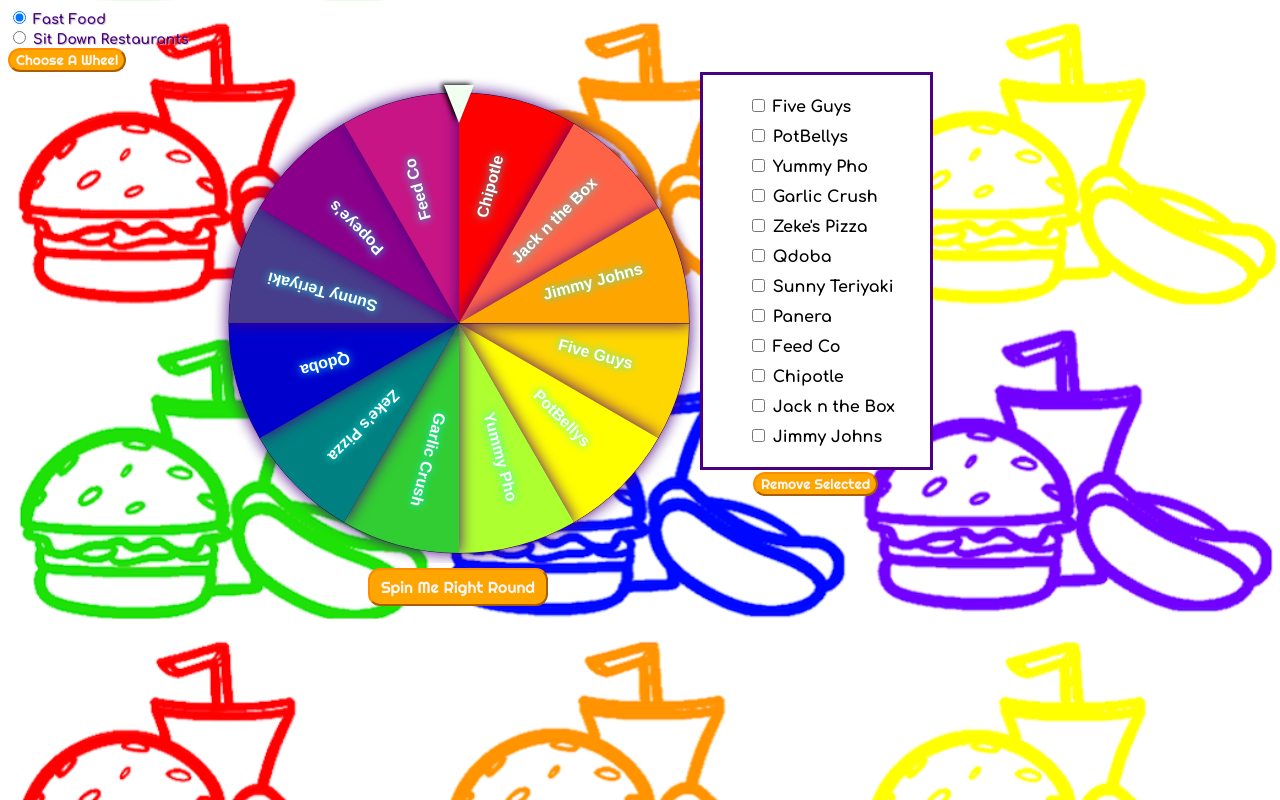
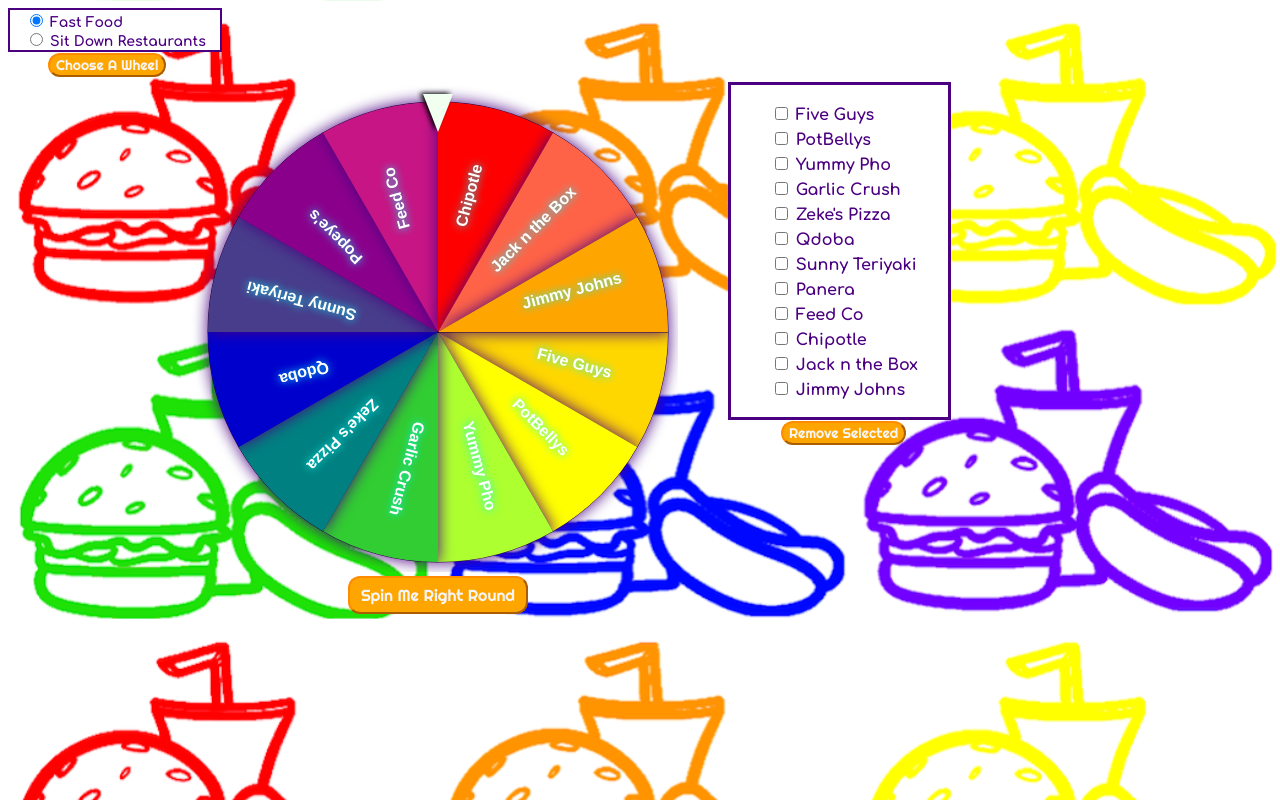
Before and after one commit to cgnzlz22/LunchWheel, a website: page index.html in a window 1280 px wide. Drawn offline with nearby package versions, Linux system fonts and the light colour scheme.

Commit message:
complete for meow

```diff
--- a/CSS/style.css
+++ b/CSS/style.css
@@ -3,10 +3,14 @@
 
 }
 
-#fastfoodSelect #restaurantsSelect {
+#themeSelect {
+	font-family: 'Comfortaa', cursive;
+	font-size: 14px;
+	color: indigo;
 	background-color: white;
-	margin: 10px;
-	padding: 15px;
+	border: solid indigo 2px;
+	width: 185px;
+	padding: 1px 10px 1px 15px;
 }
 
 #submitTheme {
@@ -16,23 +20,16 @@
 	font-size: 14px;
 	border-radius: 12px;
 	border-color: darkorange;
+	margin: 1px 5px 5px 40px;
 }
 #submitTheme:hover {
 	background-color: deeppink;
 }
 
-label {
-	font-family: 'Comfortaa', cursive;
-	font-size: 14px;
-	color: indigo;
-	text-shadow: silver 1px 1px 1px;
-}
-
 canvas {
-    border: 1px solid transparent;
     display: inline-block;
     position: relative;
-    margin-left: 200px;
+    margin-left: 180px;
 }
 
 form {
@@ -42,17 +39,18 @@
 	background-color: white;
 	padding-right: 30px;
 	border: solid indigo 3px;
-	/*add indigo shadow to box perhaps change font color*/
+	color: indigo;
+	margin-left: 50px;
 }
 
 li {
-	padding: 5px;
+	padding: 3px 0px 2px 0px;
 }
 
 #remove {
 	display: inline-block;
 	position: absolute;
-	margin: 5px 20px 20px 50px;
+	margin: 4px 20px 20px 50px;
 	font-family: 'Righteous', cursive;
 	background-color: orange;
 	color: whitesmoke;
@@ -69,7 +67,7 @@
 #spin {
 	height: 38px;
 	width: 180px;
-	margin-left: 360px;
+	margin-left: 340px;
 	font-size: 16px;
 	background-color: orange;
 	color: whitesmoke;
--- a/JS/game.js
+++ b/JS/game.js
@@ -24,7 +24,9 @@
 var restaurantTheme = '';
 var themeSelectBox = document.getElementById('themeSelect');
 var backgroundImage = '';
+var wheelofSound;
 var spinmeSound;
+
 
 //code that runs immediately
 $(document).ready(function(){
@@ -38,6 +40,9 @@
     right: {x: 250, y: 50},
     bottom: {x: 235, y: 12}
   }
+
+  wheelofSound = document.getElementById("wheelof");
+  wheelofSound.play();
 
   spinmeSound = document.getElementById("spinme");
   spinmeSound.play();
@@ -125,8 +130,8 @@
 	tickerBounce = 12;
   ticker = setInterval(animateTicker, 150);
   rotateWheel();
-  var whatdoyouwantSound = document.getElementById("whatdoyouwant");
-  whatdoyouwantSound.play()
+  var notthatsimpleSound = document.getElementById("notthatsimple");
+  notthatsimpleSound.play()
 }
 
 //set spin time and wheel roatation and stop
@@ -165,8 +170,8 @@
   $("input[type=checkbox]:checked").parent().remove();
   currentPlaces = [];
 
-  var notthatsimpleSound = document.getElementById("notthatsimple");
-  notthatsimpleSound.play()
+  var whatdoyouwantSound = document.getElementById("whatdoyouwant");
+  whatdoyouwantSound.play()
 
   for(var i = 0; i < (uncheckedBoxes).length; i++){
     console.log(uncheckedBoxes[i].value);
@@ -174,6 +179,7 @@
   }
 
   reDrawWheel(); //use currentPlaces to draw
+
 });
 
 function reDrawWheel() {
@@ -224,6 +230,7 @@
   ctx.fill();
 }
 
+
 function animateTicker(){
   // console.log("tick");
 
--- a/index.html
+++ b/index.html
@@ -8,15 +8,15 @@
 </head>
 <body background="./Img/fastfood.png">
 	<div class='textBox' id='themeSelect'>
-		<input id='fastfoodSelect' type='radio' name='theme' value='' checked>
+		<input id='fastfoodSelect' type='radio' name='theme' value='Pick Left &#x2191' checked>
 			<label>Fast Food</label>
 		<br>
-		<input id='restaurantsSelect' type='radio' name='theme' value=''>
+		<input id='restaurantsSelect' type='radio' name='theme' value='Pick Right &#x2193'>
 			<label>Sit Down Restaurants</label>
 		<br>
-		<button id='submitTheme'>Choose A Wheel</button>
 	</div>
-	<div id="container" >
+	<button id='submitTheme'>Choose A Wheel</button>
+	<div id="container">
     	<canvas id="myCanvas" width="490" height="490"></canvas>
 	<form method="Post" action="/" id="ul">
 		<ul id="FFplaces" class ="FFplaces" style="list-style-type: none;">
@@ -74,10 +74,10 @@
 	</div>
 	<button id="spin" type="button" onclick="spin();">Spin Me Right Round</button>
 
-  	<audio id="whatdoyouwant" src=".wav"></audio>
-  	<audio id="notthatsimple" src=".wav"></audio>
-  	<audio id="spinme" loop src=".wav"></audio>
-
+  	<audio id="whatdoyouwant" src="sounds/whatdoyouwant1.m4a"></audio>
+  	<audio id="notthatsimple" src="sounds/notthatsimple.m4a"></audio>
+  	<audio id="spinme" loop src="sounds/spinme.m4a"></audio>
+  	<audio id="wheelof" src="sounds/foodfood.m4a"></audio>
 
 	<script type="text/javascript" src="http://ajax.aspnetcdn.com/ajax/jQuery/jquery-2.2.4.js"></script>
     <script type="text/javascript" src="./js/game.js"></script>
```
Also changed, not shown: 8 other files.
